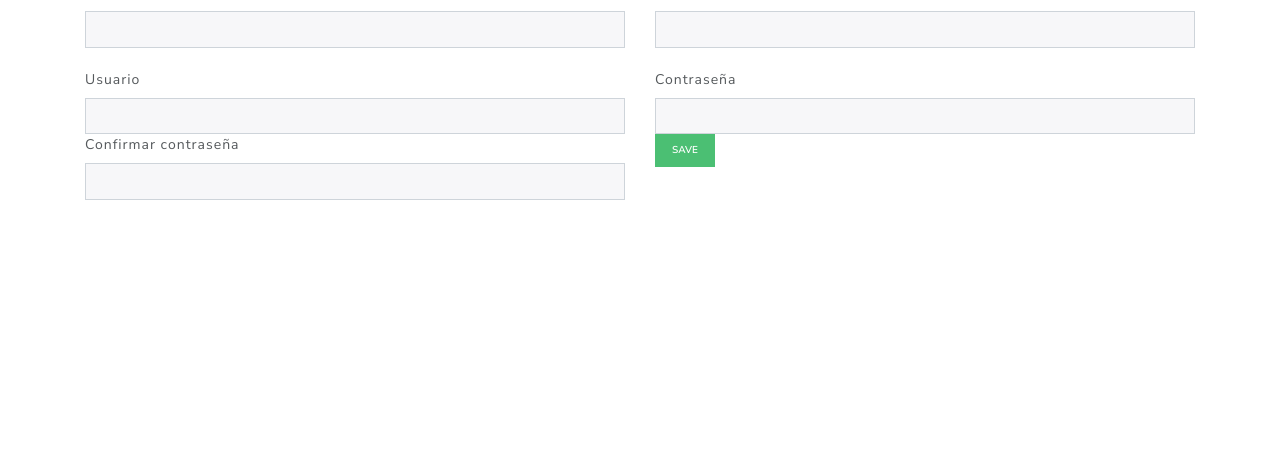
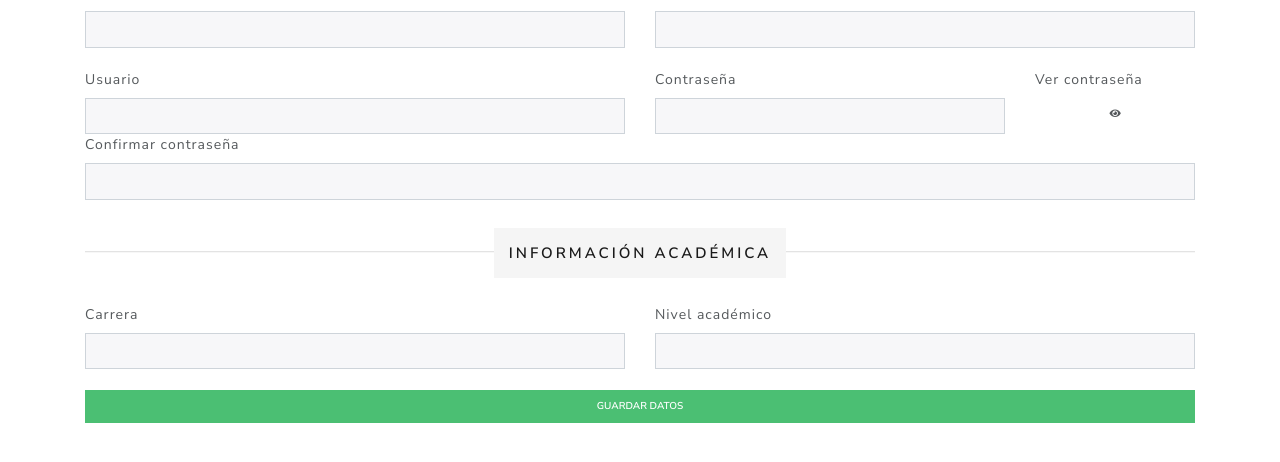
Before and after one commit to edward2553/angular-mysql-crud-example, an Angular app in the folder client/: page /perfil/0 in a window 1280 px wide. Shown: the part 326-788 px from the top of the page. Built offline with nearby package versions, Linux system fonts and the light colour scheme; no server answers.

Commit message:
haciendo el boton de ver contraseña

```diff
--- a/client/src/app/components/ver-perfil/ver-perfil.component.html
+++ b/client/src/app/components/ver-perfil/ver-perfil.component.html
@@ -36,19 +36,38 @@
         <label for="usuario">Usuario</label>
         <input type="text" class="form-control-sm form-control" id="usuario" value="{{user.nombre_usuario}}">
     </div>
-    <div class="col-12 col-md-6 col-lg-6">
+    <div class="col-10 col-md-4 col-lg-4">
         <label for="contrasena">Contraseña</label>
         <input type="password" class="form-control-sm form-control" id="contrasena" value="{{user.contrasena}}">
     </div>
+    <div class="col-12 col-md-2 col-lg-2">
+        <label for="verContrasena">Ver contraseña</label>
+        <button id="verContrasena" class="btn btn-sm btn-block" (click)="verContrasena(showpwd)"><i class="fas fa-eye"></i></button>
+    </div>
 </div>
 <div class="row">
-    <div class="col-12 col-md-6 col-lg-6">
+    <div class="col-12 col-md-12 col-lg-12">
         <label for="ConfirmarContrasena">Confirmar contraseña</label>
         <input type="text" class="form-control-sm form-control" id="confirmContra" value="">
     </div>
+</div>
+<br>
+<h4 class="text-divider"><span>Información académica</span></h4>
+<br>
+<div class="row">
     <div class="col-12 col-md-6 col-lg-6">
-        <button class="btn btn-success btn-sm" (click)="edit ? updateUser(user.id) : saveNewUSer()">save</button>
+        <label for="Carrera">Carrera</label>
+        <input type="text" class="form-control-sm form-control" id="carrera" value="{{user.profesion}}">
+    </div>
+    <div class="col-12 col-md-6 col-lg-6">
+        <label for="Nivel academico">Nivel académico</label>
+        <input type="text" class="form-control-sm form-control" id="Nacademico" value="{{user.nivel_academico}}">
     </div>
 </div>
 <br>
+<div class="row">
+    <div class="col-12 col-md-12 col-lg-12">
+        <button class="btn btn-success btn-sm btn-block" (click)="updateUser(user.id)">guardar datos</button>
+    </div>
+</div>
 <br>
--- a/client/src/app/components/ver-perfil/ver-perfil.component.ts
+++ b/client/src/app/components/ver-perfil/ver-perfil.component.ts
@@ -27,6 +27,11 @@ export class VerPerfilComponent implements OnInit {
   };
 
   edit:boolean;
+  showpwd: boolean = true;
+
+  verContrasena(psw:boolean){
+
+  }
 
   ngOnInit() {
 
```
